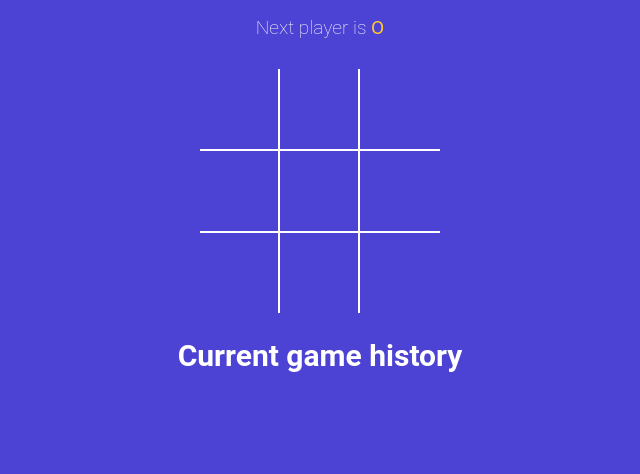
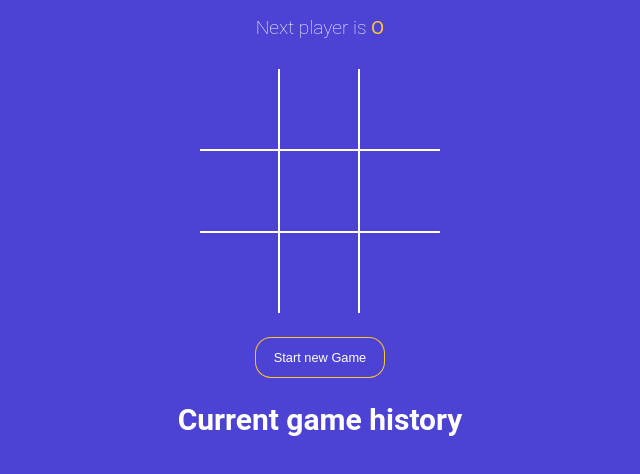
Before and after one commit to nabinjana-dsc/tictactoe-game, a React (Vite) app: page / in a window 1280 px wide. Shown: the top 474 px of the page, without its empty margins (320-960 px from the left). Built offline with nearby package versions, Linux system fonts and the light colour scheme.

Commit message:
Added start new game button

```diff
--- a/src/App.jsx
+++ b/src/App.jsx
@@ -6,7 +6,7 @@
 
 import './style.scss';
 
-const NEW_GAME = [{ squares: Array(9).fill(null), isXNext: false }]
+const NEW_GAME = [{ squares: Array(9).fill(null), isXNext: false }];
 
 function App() {
   const [history, setHistory] = useState(NEW_GAME);
@@ -56,6 +56,11 @@
     setCurrentMove(move);
   };
 
+  const onNewGameStart = () => {
+    setHistory(NEW_GAME);
+    setCurrentMove(0);
+  };
+
   return (
     <div className="app">
       <StatusMessage winner={winner} gamingBoard={gamingBoard} />
@@ -64,6 +69,13 @@
         handleSquareClick={handleSquareClick}
       />
 
+      <button
+        type="button"
+        onClick={onNewGameStart}
+        className={`btn-reset ${winner ? 'active' : ''}`}
+      >
+        Start new Game
+      </button>
       <h2>Current game history</h2>
       <History history={history} moveTo={moveTo} currentMove={currentMove} />
     </div>
```
